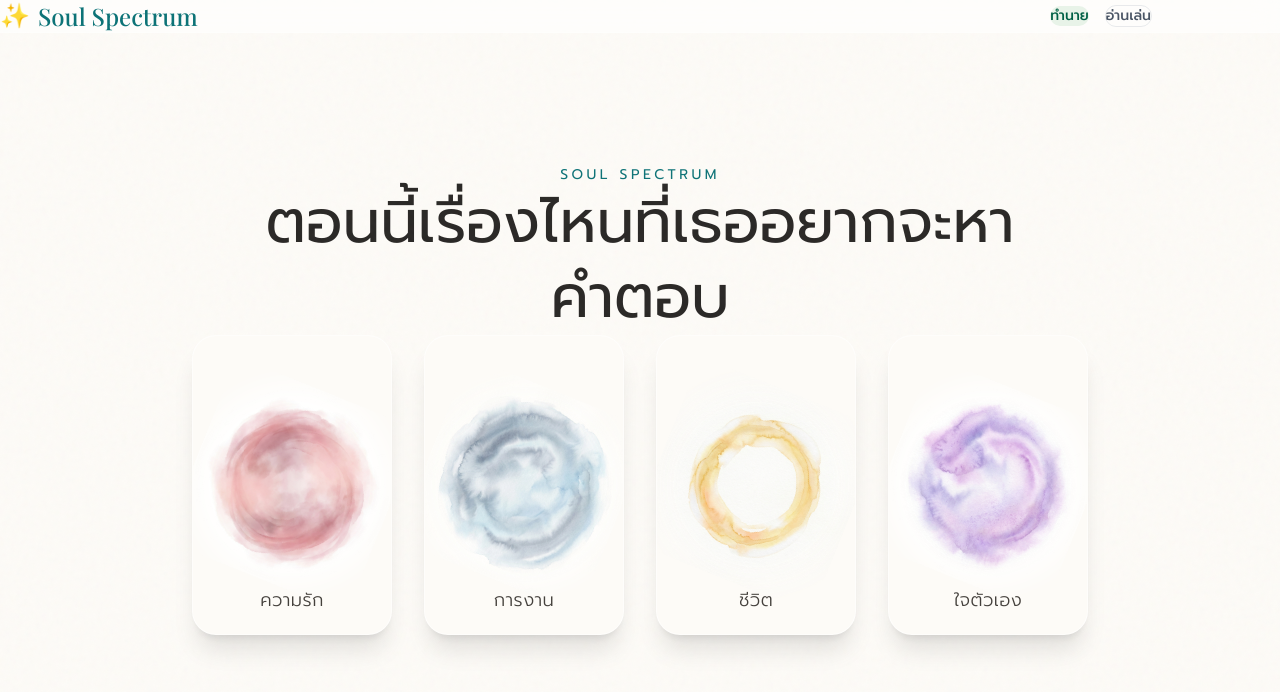
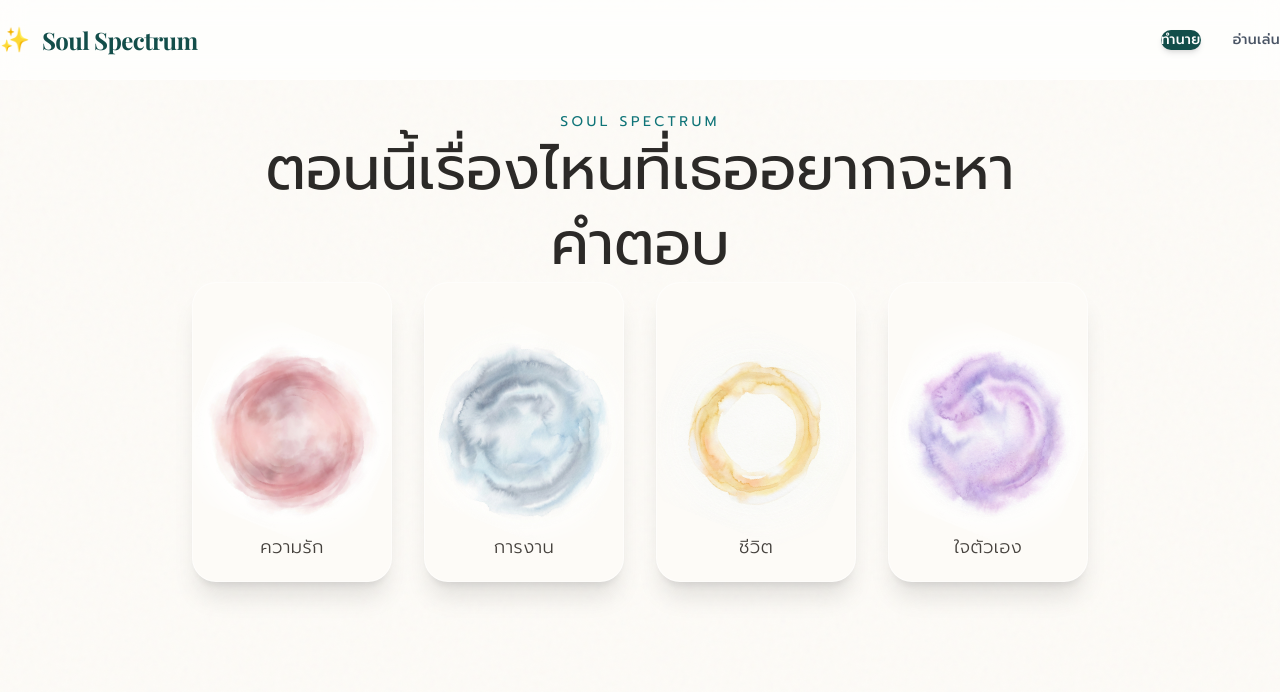
Before and after one commit to findingnumo/soul_thipakjai, a Next.js app: page /oracle in a window 1280 px wide. Shown: the top 692 px of the page. Built offline with nearby package versions, Linux system fonts and the light colour scheme; no server answers.

Commit message:
Update layout, oracle page, and components with latest changes

```diff
--- a/src/app/layout.tsx
+++ b/src/app/layout.tsx
@@ -121,6 +121,7 @@ j=d.createElement(s),dl=l!='dataLayer'?'&l='+l:'';j.async=true;j.src=
         <Header />
 
         <div id="main-content">
+          <div className="h-28 w-full pointer-events-none" aria-hidden="true" />
           {children}
         </div>
       </body>
--- a/src/app/oracle/page.tsx
+++ b/src/app/oracle/page.tsx
@@ -186,7 +186,7 @@ function OraclePageContent() {
             <AnimatePresence>
                 {(state === 'ritual' || state === 'selecting') && (
                     <motion.div
-                            className="fixed inset-0 z-50 flex items-center justify-center bg-[#FDFBF7]/98 backdrop-blur-xl"
+                        className="fixed inset-0 z-40 flex items-center justify-center bg-[#FDFBF7]/98 backdrop-blur-xl pt-20"
                         initial={{ opacity: 0 }}
                         animate={{ opacity: 1 }}
                         exit={{ opacity: 0 }}
@@ -308,9 +308,10 @@ function OraclePageContent() {
                         style={{
                             position: 'fixed',
                             inset: 0,
-                                zIndex: 50,
+                            zIndex: 40,
                             backgroundColor: '#FDFBF7',
                             overflowY: 'auto',
+                            paddingTop: '100px',
                         }}
                         initial={{ opacity: 0 }}
                         animate={{ opacity: 1 }}
--- a/src/components/AppLayout.tsx
+++ b/src/components/AppLayout.tsx
@@ -20,15 +20,15 @@ export function AppLayout({
   }
 
   return (
-    <div className="h-screen flex flex-col overflow-hidden bg-[#FDFBF7]">
-      {/* Main Content - Flex grow, internally scrollable */}
-      <main className="flex-1 overflow-y-auto overflow-x-hidden pt-16">
+    <div className="min-h-screen flex flex-col bg-[#FDFBF7]">
+      {/* Main Content - Flex grow, uses body scroll */}
+      <main className="flex-1 w-full max-w-[100vw] overflow-x-hidden">
         {children}
       </main>
 
-      {/* Footer - Fixed at bottom */}
+      {/* Footer */}
       {showFooter && (
-        <footer className="flex-shrink-0 py-4 text-center bg-white/40 border-t border-neutral-100/50">
+        <footer className="flex-shrink-0 py-6 text-center bg-white/40 border-t border-neutral-100/50">
           <p className="text-xs text-neutral-400">
             © 2025 Soul Spectrum · Made with ❤️
           </p>
--- a/src/components/Header.tsx
+++ b/src/components/Header.tsx
@@ -7,38 +7,38 @@ export function Header() {
     const pathname = usePathname();
 
     return (
-        <header className="fixed top-0 w-full z-50 bg-white/60 backdrop-blur-md border-b border-white/20">
-            <div className="max-w-6xl mx-auto px-8 py-4 flex items-center justify-between">
-                {/* Brand Identity - Elegant & Book-like */}
-                <Link href="/" className="flex items-center gap-2 hover:opacity-80 transition-opacity">
-                    <span className="text-2xl">✨</span>
+        <header className="fixed top-0 w-full z-50 h-20 bg-white/70 backdrop-blur-md border-b border-white/20 flex items-center transition-all duration-300">
+            <div className="w-full max-w-[1400px] mx-auto px-8 md:px-12 flex items-center justify-between h-full">
+                {/* Brand Identity - Deep Teal Serif */}
+                <Link href="/" className="flex items-center gap-3 hover:opacity-80 transition-opacity group">
+                    <span className="text-2xl text-[#134E4A] group-hover:rotate-12 transition-transform">✨</span>
                     <span
-                        className="text-2xl font-medium text-[#0D7377]"
+                        className="text-2xl font-bold text-[#134E4A] tracking-tight"
                         style={{ fontFamily: 'var(--font-playfair)' }}
                     >
                         Soul Spectrum
                     </span>
                 </Link>
 
-                {/* Navigation - Premium Pills */}
-                <nav className="flex items-center justify-end gap-4">
+                {/* Navigation - Library Pill Style */}
+                <nav className="flex items-center justify-end gap-6 md:gap-8">
                     <Link
                         href="/oracle"
-                        className={`px-5 py-2 rounded-full text-sm font-medium transition-all ${
-                            pathname?.startsWith('/oracle')
-                                ? 'bg-[#E8F3E8] text-emerald-800'
-                                : 'border border-gray-300/50 text-gray-600 hover:bg-[#E8F3E8] hover:text-emerald-800'
-                        }`}
+                        className={`px-8 py-2.5 rounded-full text-sm font-medium tracking-wide transition-all duration-200 ${pathname?.startsWith('/oracle')
+                            ? 'bg-[#134E4A] text-white shadow-md'
+                            : 'text-gray-600 hover:bg-white hover:text-[#134E4A] hover:shadow-sm'
+                            }`}
+                        style={{ fontFamily: 'var(--font-sans)' }}
                     >
                         ทำนาย
                     </Link>
                     <Link
                         href="/blog"
-                        className={`px-5 py-2 rounded-full text-sm font-medium transition-all ${
-                            pathname?.startsWith('/blog')
-                                ? 'bg-[#E8F3E8] text-emerald-800'
-                                : 'border border-gray-300/50 text-gray-600 hover:bg-[#E8F3E8] hover:text-emerald-800'
-                        }`}
+                        className={`px-8 py-2.5 rounded-full text-sm font-medium tracking-wide transition-all duration-200 ${pathname?.startsWith('/blog')
+                            ? 'bg-[#134E4A] text-white shadow-md'
+                            : 'text-gray-600 hover:bg-white hover:text-[#134E4A] hover:shadow-sm'
+                            }`}
+                        style={{ fontFamily: 'var(--font-sans)' }}
                     >
                         อ่านเล่น
                     </Link>
```
Also changed, not shown: .claude/settings.local.json. Lines whose indentation alone changed are shown as unchanged.
